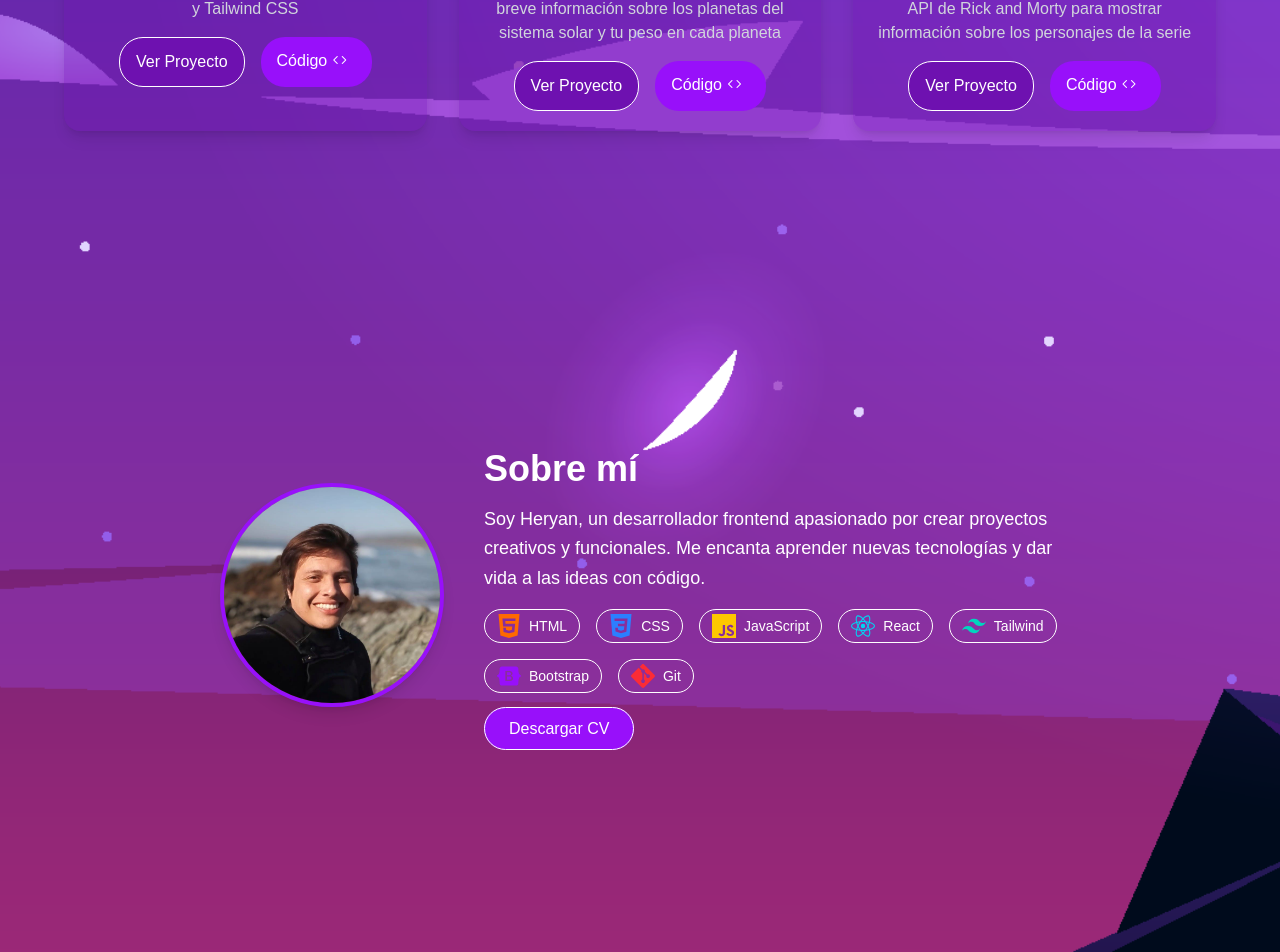
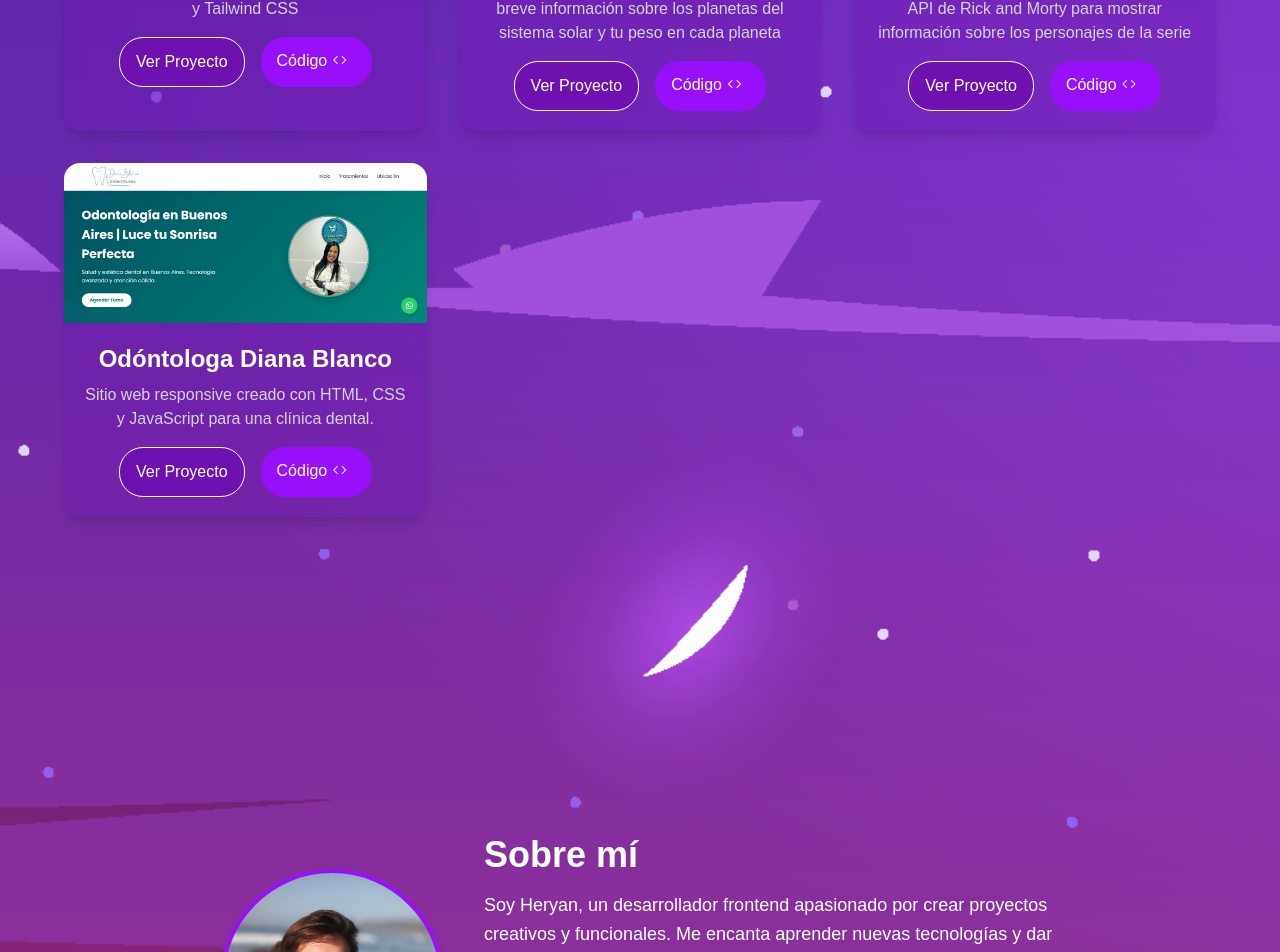
Before and after one commit to heryandejesus/proyecto-react, a React app: page / in a window 1280 px wide. Shown: the part 1609-2561 px from the top of the page. Built offline with nearby package versions, Linux system fonts and the light colour scheme; the HTML template or start-up script is replaced by a standard one.

Commit message:
nuevo proyecto subido

```diff
--- a/src/components/Proyectos/Projects.jsx
+++ b/src/components/Proyectos/Projects.jsx
@@ -5,6 +5,7 @@ import formularioDeContacto from "../../assets/formulario-de-contacto.jpg"
 import proyectoReact from "../../assets/proyecto-react.jpg"
 import sistemaSolar from "../../assets/sistema-solar.jpg"
 import rickAndMorty from "../../assets/rick-morty.png"
+import dentistWebSite from "../../assets/dentistwebsite.webp"
 
 import { useLanguage } from "../../context/LanguageContext"
 import { texts } from "../../i18n/texts"
@@ -62,6 +63,14 @@ const Projects = () => {
       code: "https://github.com/heryandejesus/rick-morty-app.git",
       title: t.projectsList[5].title,
       description: t.projectsList[5].description
+    },
+    {
+      id: 7,
+      img: dentistWebSite,
+      demo: "https://www.od-dianablanco.com.ar/",
+      code: "https://github.com/heryandejesus/odontologa-diana.git",
+      title: t.projectsList[6].title,
+      description: t.projectsList[6].description
     }
   ]
 
--- a/src/i18n/texts.js
+++ b/src/i18n/texts.js
@@ -37,6 +37,10 @@ export const texts = {
   {
     title: "Rick and Morty API",
     description: "Aplicación creada con React que consume la API de Rick and Morty para mostrar información sobre los personajes de la serie"
+  },
+  {
+    title: "Odóntologa Diana Blanco",
+    description: "Sitio web responsive creado con HTML, CSS y JavaScript para una clínica dental."
   }
 ],
 
@@ -89,6 +93,10 @@ export const texts = {
   {
     title: "Rick and Morty API",
     description: "Application built with React that consumes the Rick and Morty API to display information about the series' characters."
+  },
+  {
+    title: "Diana Blanco Dentist",
+    description: "Responsive website built with HTML, CSS and JavaScript for a dental clinic."
   }
 ],
 
```
Also changed, not shown: src/assets/dentistwebsite.webp (added).
